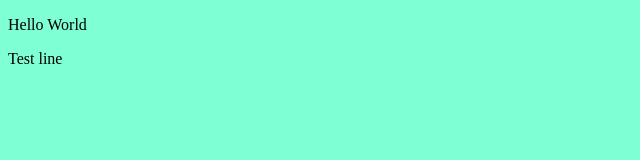
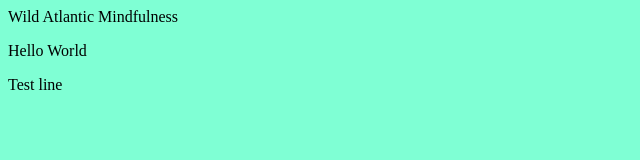
Before and after one commit to Patrick-Mark/html_css_essentials_project_1, a plain HTML site: page index.html in a window 1280 px wide. Shown: the whole page, without its empty margins (0-640 px from the left). Drawn offline with Linux system fonts and the light colour scheme.

Commit message:
added description and keywords to meta, and title to header

```diff
--- a/index.html
+++ b/index.html
@@ -4,10 +4,13 @@
     <meta charset="UTF-8">
     <meta http-equiv="X-UA-Compatible" content="IE=edge">
     <meta name="viewport" content="width=device-width, initial-scale=1.0">
+    <meta name="description" content="Mindfulness and The Wild Atlantic Way, Ireland">
+    <meta name="keywords" content="Mindfulness, Meditation, Wild Atlantic Way, Ireland, Irish">
     <link rel="stylesheet" href="assets/css/style.css">
-    <title>Document</title>
+    <title>Wild Atlantic Mindfulness</title>
 </head>
 <body>
+    <header>Wild Atlantic Mindfulness</header>
     <p>Hello World</p>
     <p>Test line</p>
 </body>
```
